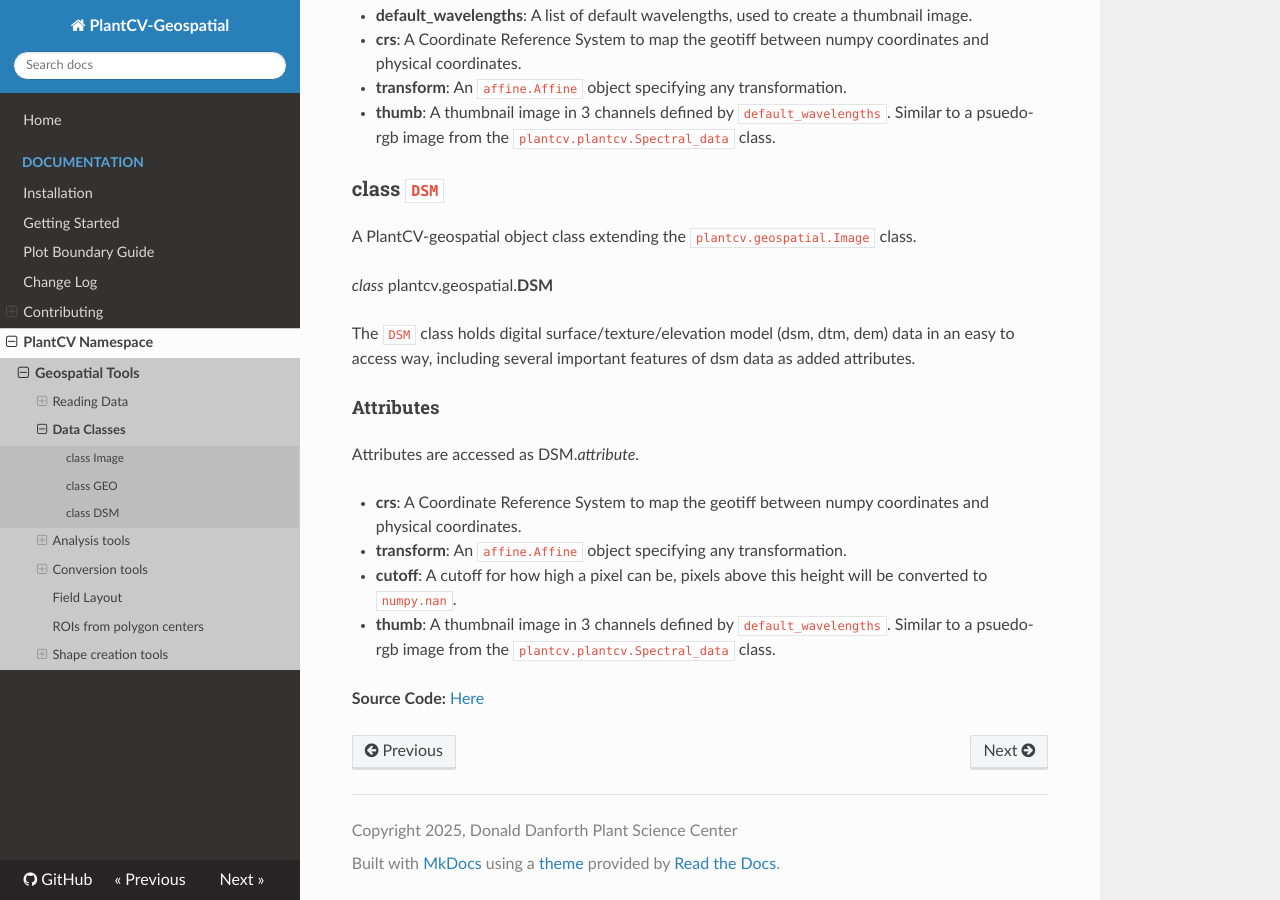
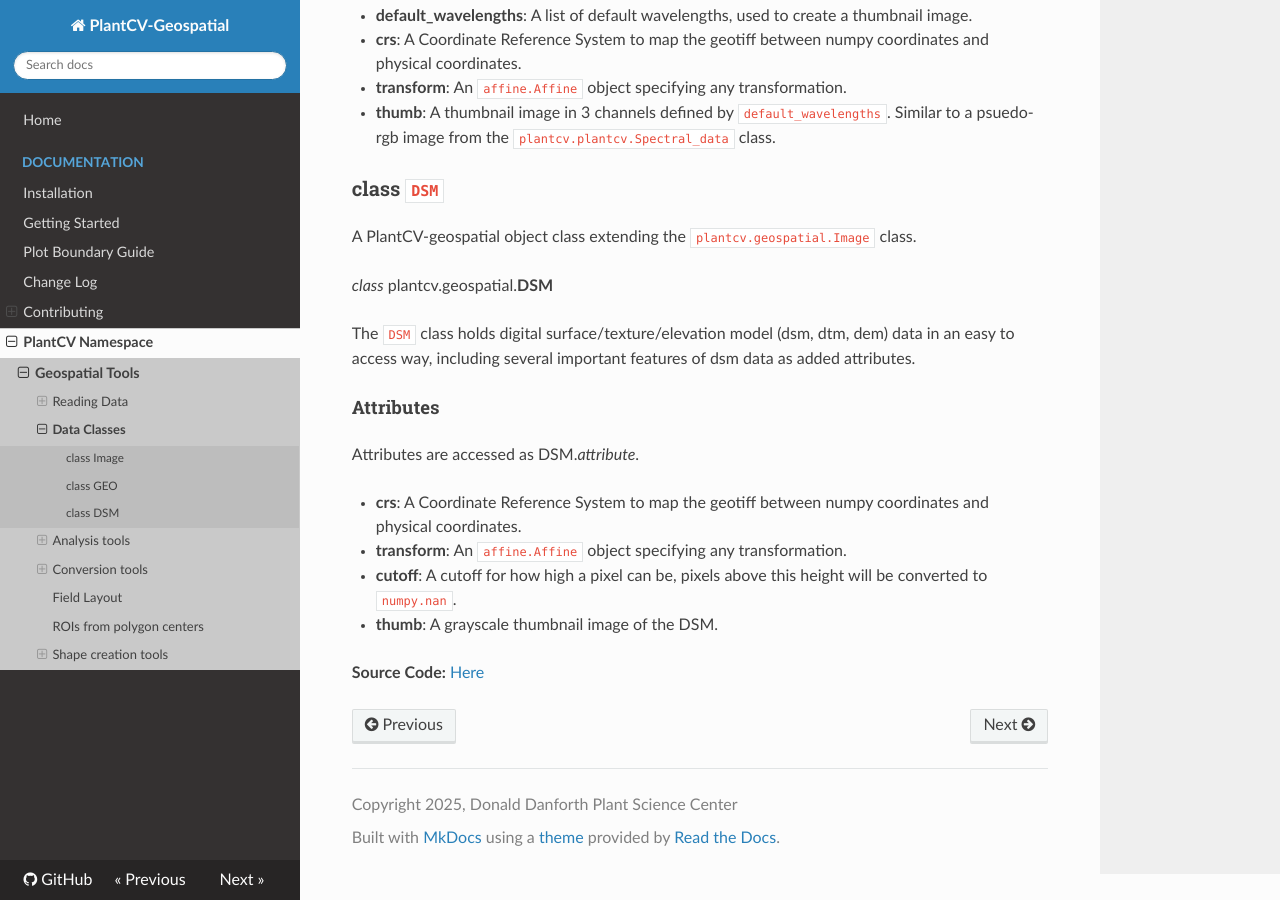
Before and after one commit to danforthcenter/plantcv-geospatial, an MkDocs documentation site: the page built from docs/image_classes.md, in a window 1280 px wide and 900 px high, scrolled down 879 px. Built offline with MkDocs 1.6.1, drawn with Linux system fonts in a browser that asks for light colours; nearby versions of some CDN libraries.

Commit message:
fix docs for dsm thumbnail

```diff
--- a/docs/image_classes.md
+++ b/docs/image_classes.md
@@ -54,7 +54,7 @@
 
 - **cutoff**: A cutoff for how high a pixel can be, pixels above this height will be converted to `numpy.nan`.
 
-- **thumb**: A thumbnail image in 3 channels defined by `default_wavelengths`. Similar to a psuedo-rgb image from the `plantcv.plantcv.Spectral_data` class.
+- **thumb**: A grayscale thumbnail image of the DSM.
 
 
 **Source Code:** [Here](https://github.com/danforthcenter/plantcv-geospatial/blob/main/plantcv/geospatial/images.py)
```
